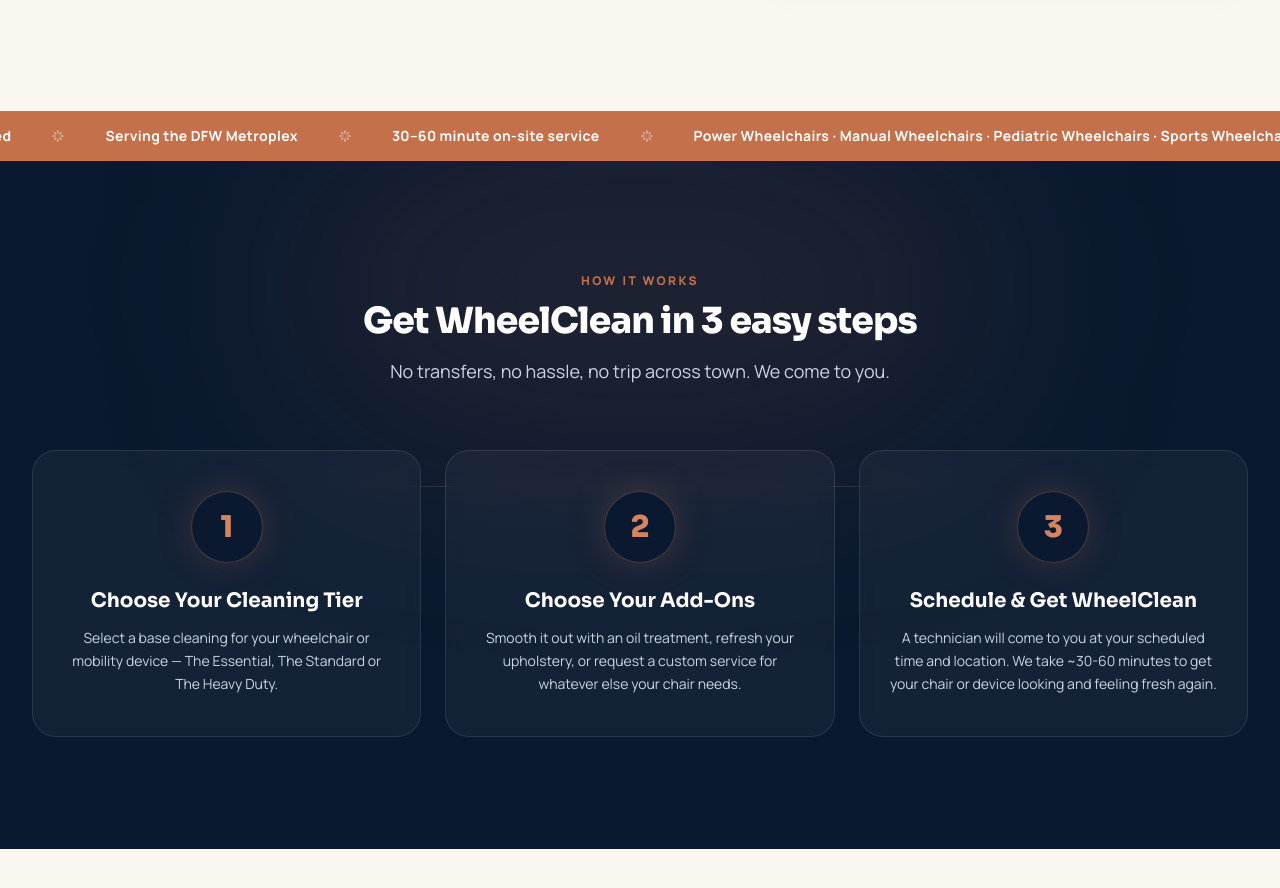
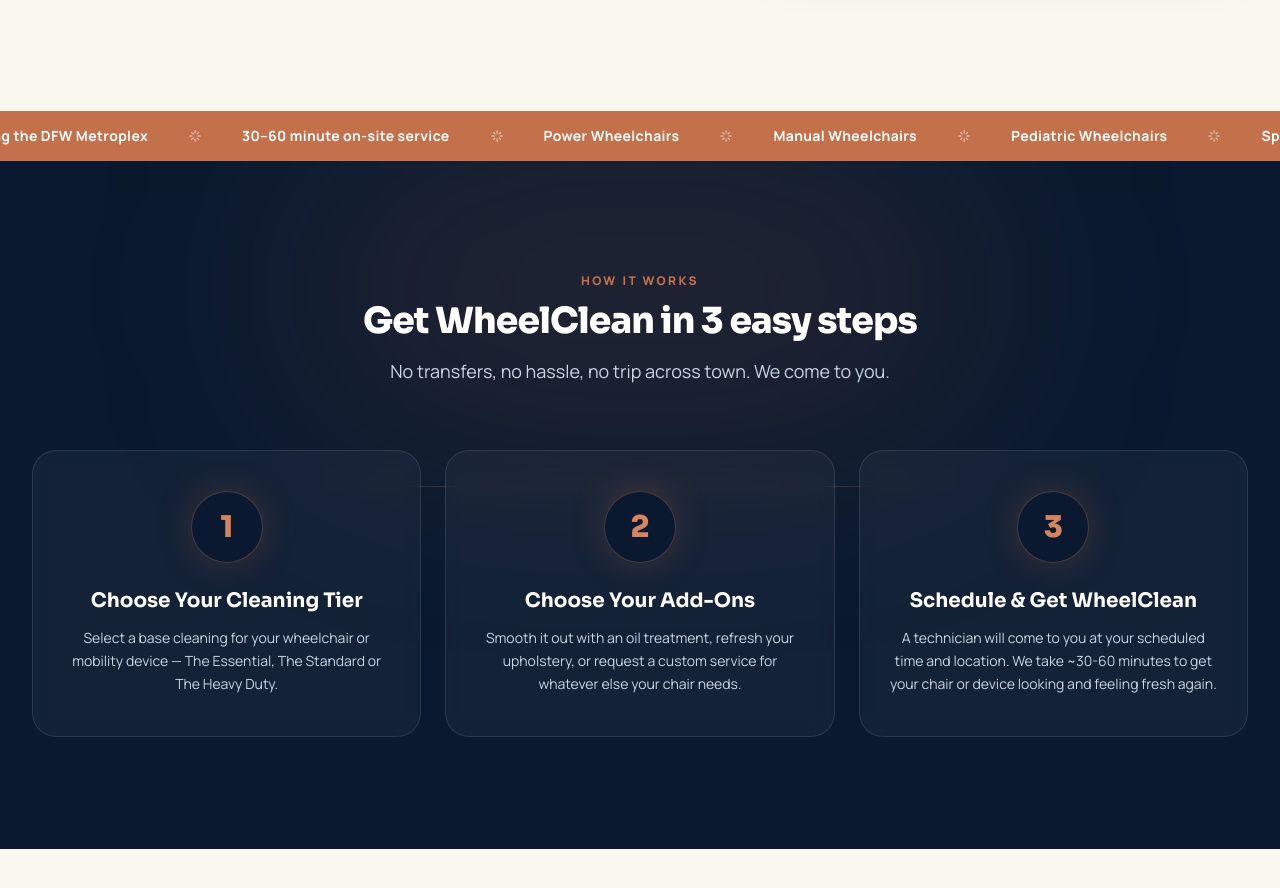
Before and after one commit to rahulksinha95/wheelcleandfw, a Next.js app: page / in a window 1280 px wide. Shown: the part 860-1748 px from the top of the page. Built offline with nearby package versions, Linux system fonts and the light colour scheme.

Commit message:
Update trust-strip.tsx

```diff
--- a/src/components/trust-strip.tsx
+++ b/src/components/trust-strip.tsx
@@ -5,7 +5,16 @@ const ITEMS = [
   "No transfers required",
   "Serving the DFW Metroplex",
   "30–60 minute on-site service",
-  "Power Wheelchairs · Manual Wheelchairs · Pediatric Wheelchairs · Sports Wheelchairs · Handcycles · Walkers · Rollators · Scooters · Canes · Crutches and more",
+  "Power Wheelchairs",
+	"Manual Wheelchairs",
+	"Pediatric Wheelchairs",
+	"Sports Wheelchairs",
+	"Handcycles",
+	"Walkers",
+	"Rollators",
+	"Scooters",
+	"Canes",
+	"Crutches and more!",
 ];
 
 export default function TrustStrip() {
```
